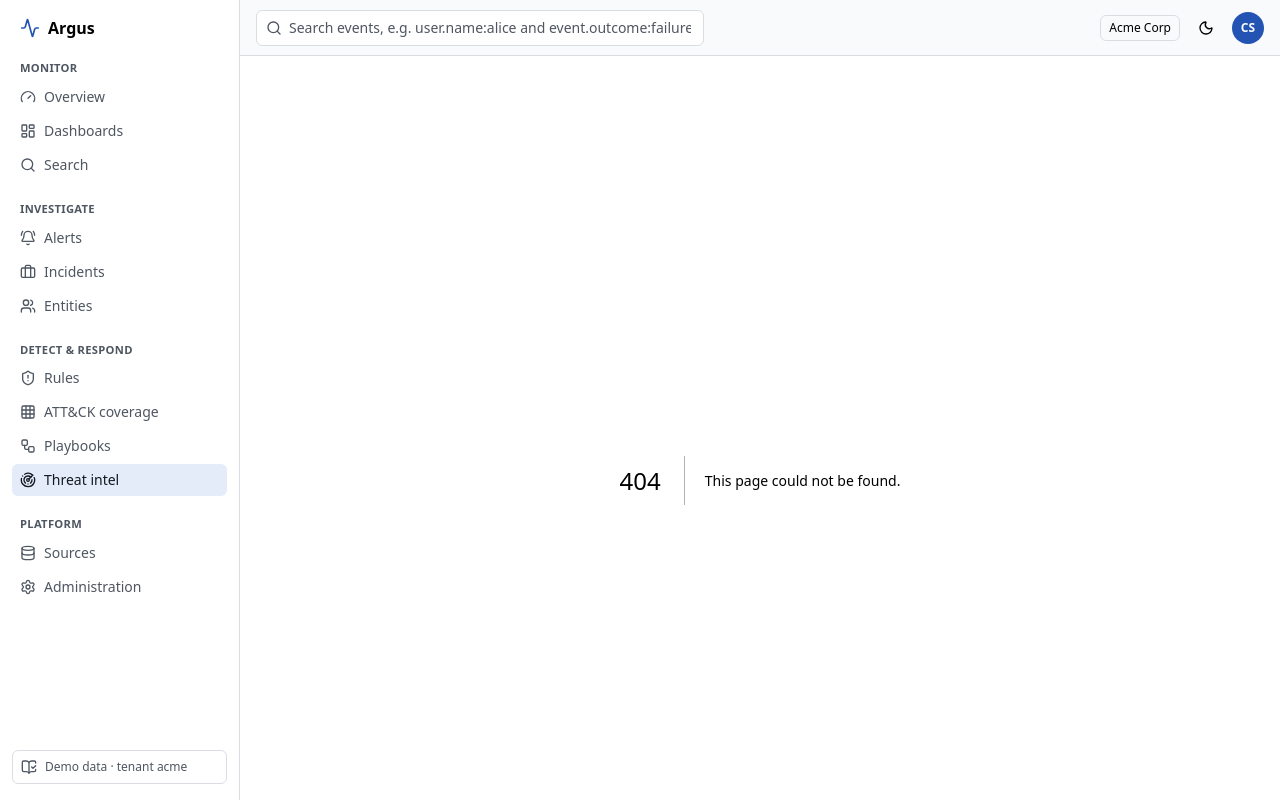
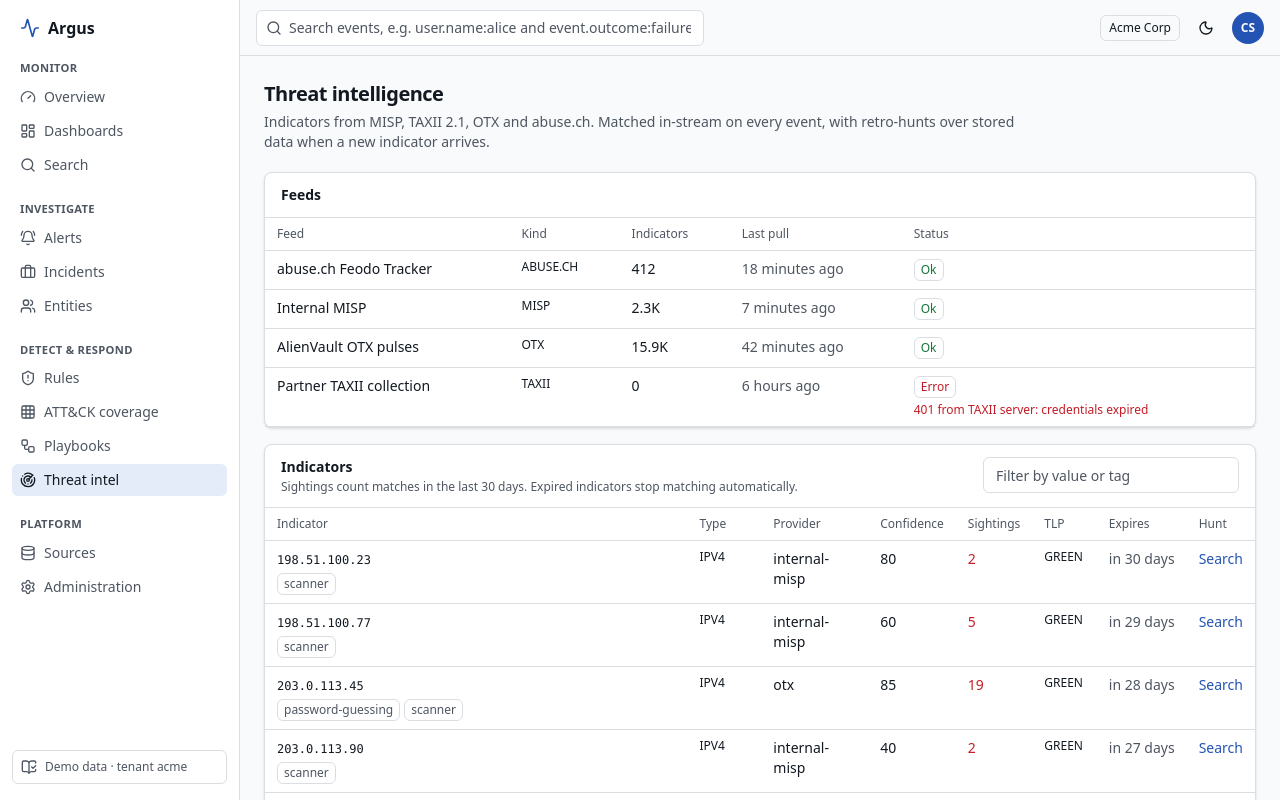
Before and after one commit to lumidren/Argus-SIEM, a Next.js app in the folder web/: page /intel in a window 1280 px wide. Before the commit this address had no page. Shown: the top 800 px of the page. Built offline with nearby package versions, Linux system fonts and the light colour scheme.

Commit message:
feat(web): threat-intel feeds and indicator explorer with hunt links

```diff
--- /dev/null
+++ b/web/src/app/intel/page.tsx
@@ -0,0 +1,78 @@
+import type { Metadata } from "next";
+import Link from "next/link";
+import { Badge, Card, CardHeader, Input, PageHeader, StatusBadge, Table, Td, Th } from "@/components/ui/primitives";
+import { data, feeds, indicators } from "@/lib/demo/store";
+import { compact, relTime, searchHref } from "@/lib/utils";
+
+export const metadata: Metadata = { title: "Threat intel" };
+export const dynamic = "force-dynamic";
+
+const fieldFor: Record<string, string> = { ipv4: "source.ip", domain: "dns.question.name", url: "url.original", sha256: "file.hash.sha256", md5: "file.hash.md5", email: "email.from.address" };
+
+export default async function IntelPage({ searchParams }: { searchParams: Promise<{ q?: string }> }) {
+  const { q = "" } = await searchParams;
+  const now = data().now;
+  const rows = indicators(q.trim() || undefined);
+  return (
+    <>
+      <PageHeader title="Threat intelligence" description="Indicators from MISP, TAXII 2.1, OTX and abuse.ch. Matched in-stream on every event, with retro-hunts over stored data when a new indicator arrives." />
+      <Card>
+        <CardHeader title="Feeds" />
+        <Table>
+          <thead>
+            <tr><Th>Feed</Th><Th>Kind</Th><Th>Indicators</Th><Th>Last pull</Th><Th>Status</Th></tr>
+          </thead>
+          <tbody>
+            {feeds().map((f) => (
+              <tr key={f.id}>
+                <Td className="font-medium">{f.name}</Td>
+                <Td className="uppercase text-xs">{f.kind.replace("_", ".")}</Td>
+                <Td className="tabular-nums">{compact(f.indicators)}</Td>
+                <Td className="whitespace-nowrap text-muted-foreground">{relTime(f.lastPull, now)}</Td>
+                <Td>
+                  <StatusBadge status={f.status} />
+                  {f.error ? <div className="mt-1 text-xs text-bad">{f.error}</div> : null}
+                </Td>
+              </tr>
+            ))}
+          </tbody>
+        </Table>
+      </Card>
+      <Card className="mt-4">
+        <CardHeader
+          title="Indicators"
+          description="Sightings count matches in the last 30 days. Expired indicators stop matching automatically."
+          actions={
+            <form role="search" className="w-64">
+              <label htmlFor="ioc-q" className="sr-only">Filter indicators</label>
+              <Input id="ioc-q" name="q" defaultValue={q} placeholder="Filter by value or tag" />
+            </form>
+          }
+        />
+        <Table>
+          <thead>
+            <tr><Th>Indicator</Th><Th>Type</Th><Th>Provider</Th><Th>Confidence</Th><Th>Sightings</Th><Th>TLP</Th><Th>Expires</Th><Th>Hunt</Th></tr>
+          </thead>
+          <tbody>
+            {rows.map((i) => (
+              <tr key={i.id}>
+                <Td>
+                  <span className="break-all font-mono text-xs">{i.value}</span>
+                  <div className="mt-1 flex flex-wrap gap-1">{i.tags.map((t) => <Badge key={t} className="text-muted-foreground">{t}</Badge>)}</div>
+                </Td>
+                <Td className="uppercase text-xs">{i.type}</Td>
+                <Td>{i.provider}</Td>
+                <Td className="tabular-nums">{i.confidence}</Td>
+                <Td className={i.sightings ? "font-medium tabular-nums text-bad" : "tabular-nums text-muted-foreground"}>{i.sightings}</Td>
+                <Td className="uppercase text-xs">{i.tlp}</Td>
+                <Td className="whitespace-nowrap text-muted-foreground">{relTime(i.expiresAt, now)}</Td>
+                <Td><Link className="text-sm text-primary hover:underline" href={searchHref(`${fieldFor[i.type] ?? "message"}:${i.value}`)}>Search</Link></Td>
+              </tr>
+            ))}
+          </tbody>
+        </Table>
+        {rows.length === 0 ? <p className="p-6 text-center text-sm text-muted-foreground">No indicators match.</p> : null}
+      </Card>
+    </>
+  );
+}
```
